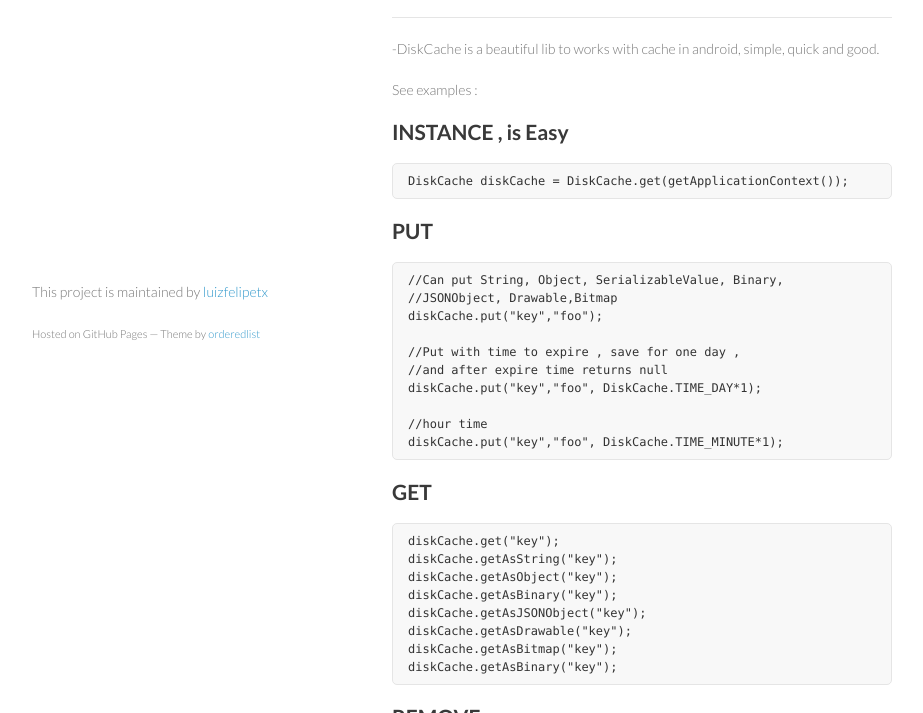
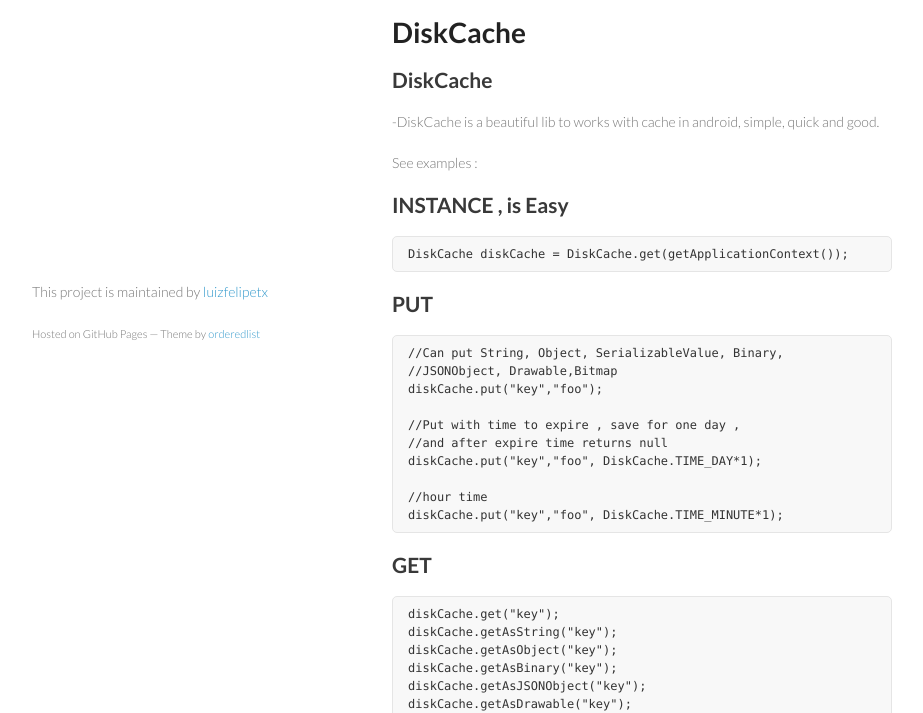
Before and after one commit to luizfelipetx/DiskCacheAndroid, a plain HTML site: page index.html in a window 1280 px wide. Shown: the part 387-1100 px from the top of the page, without its empty margins (178-1101 px from the left). Drawn offline with Linux system fonts and the light colour scheme.

Commit message:
Create gh-pages branch via GitHub

```diff
--- a/index.html
+++ b/index.html
@@ -30,7 +30,11 @@
       <section>
         <p><img src="http://www.icon100.com/up/3006/128/Apps-Folder.png" alt="alt DiskCache"> # DiskCache Android #  ##DiskCache##</p>
 
-<hr>
+<h1>
+<a id="diskcache" class="anchor" href="#diskcache" aria-hidden="true"><span class="octicon octicon-link"></span></a>DiskCache</h1>
+
+<h2>
+<a id="diskcache-1" class="anchor" href="#diskcache-1" aria-hidden="true"><span class="octicon octicon-link"></span></a>DiskCache</h2>
 
 <p>-DiskCache is a beautiful lib to works with cache in android, simple, quick and good.</p>
 
```
Also changed, not shown: params.json (+1 -1 lines).
